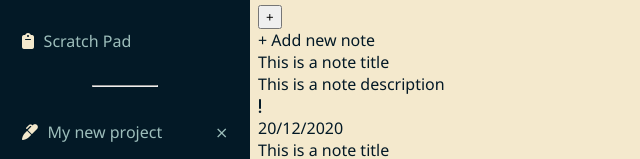
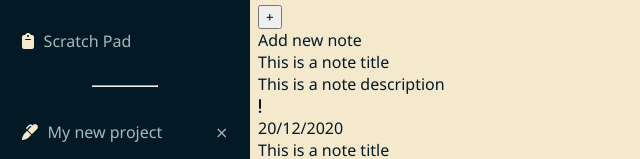
Before and after one commit to azazel-oss/TOP-Todo-List, a plain HTML site: page index.html in a window 1280 px wide. Shown: the part 648-807 px from the top of the page, 0-640 px from the left. Drawn offline with Linux system fonts and the light colour scheme.

Commit message:
Add note and project class, finish styling of the page

```diff
--- a/index.html
+++ b/index.html
@@ -113,7 +113,7 @@
           <button>&plus;</button>
         </div>
         <div class="notes">
-          <div class="btn new-note">&plus; Add new note</div>
+          <div class="btn new-note">Add new note</div>
           <div class="note">
             <div class="title">This is a note title</div>
             <div class="description">This is a note description</div>
```
